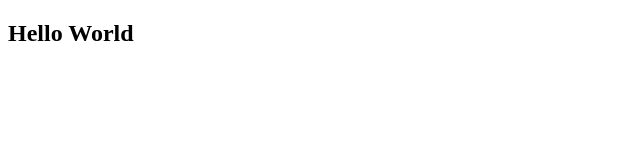
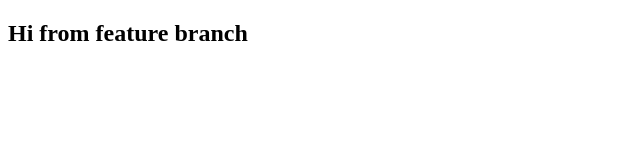
Before and after one commit to Himani-Agnihotri/gitconflict, a plain HTML site: page index.html in a window 1280 px wide. Shown: the whole page, without its empty margins (0-640 px from the left). Drawn offline with Linux system fonts and the light colour scheme.

Commit message:
change in feature

```diff
--- a/index.html
+++ b/index.html
@@ -5,6 +5,6 @@
 	<title>Document</title>
 </head>
 <body>
-  <h2>Hello World</h2>
+  <h2>Hi from feature branch</h2>
 </body>
 </html>
```
